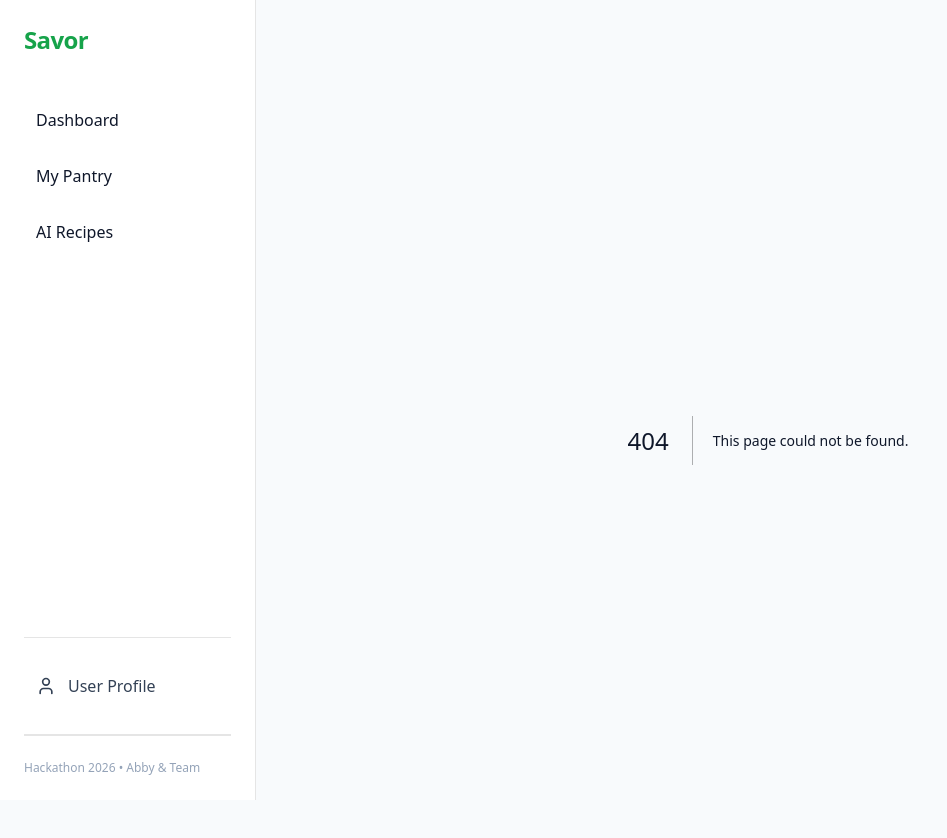
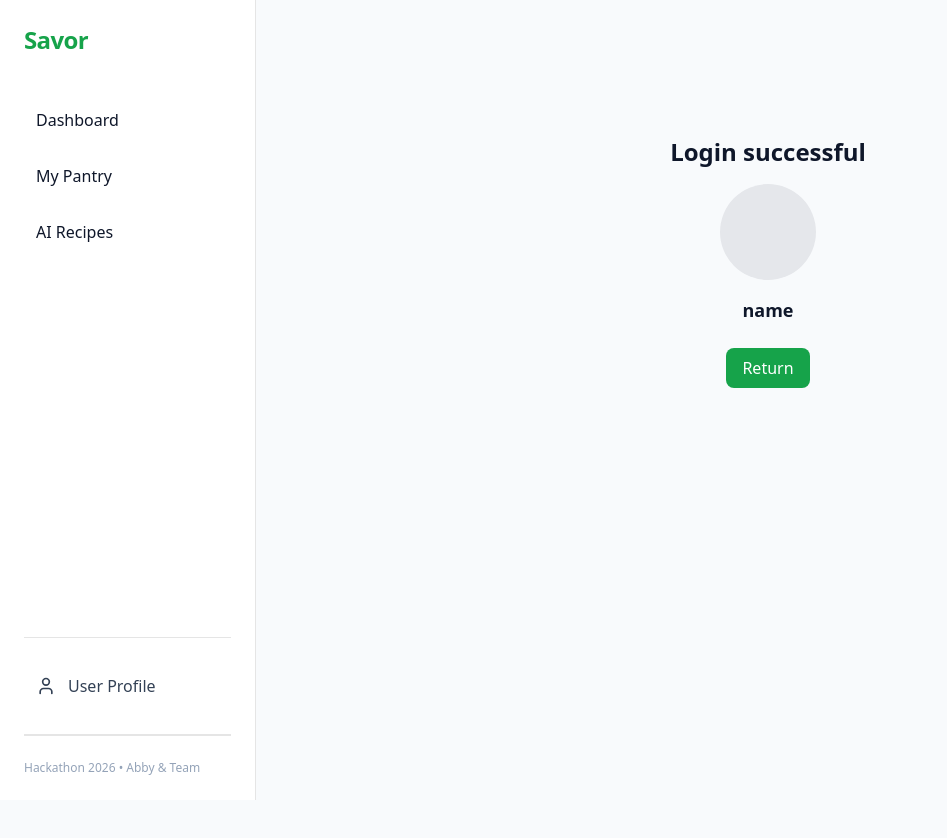
Before and after one commit to gabe-udel/Hackthon2026, a Next.js app: page /user/success in a window 1280 px wide. Before the commit this address had no page. Shown: the top 838 px of the page, without its empty margins (0-947 px from the left). After the commit the page ends 800 px from the top, so only its background shows below. Built offline with nearby package versions, Linux system fonts and the light colour scheme; sample sign-in values are in the browser's storage.

Commit message:
modify ui

```diff
--- a/app/user/page.tsx
+++ b/app/user/page.tsx
@@ -1,6 +1,7 @@
 "use client";
 
-import { useState } from "react";
+import { useState, useEffect } from "react";
+import { useRouter } from "next/navigation";
 import { Mail, Lock, LogIn } from "lucide-react";
 
 type AuthMode = "login" | "signup";
@@ -12,6 +13,19 @@ export default function UserPage() {
   const [confirmPassword, setConfirmPassword] = useState("");
   const [error, setError] = useState("");
   const [success, setSuccess] = useState("");
+
+  const router = useRouter();
+  const [checking, setChecking] = useState(true);
+
+  // if user already logged in, redirect to success page automatically
+  useEffect(() => {
+    const token = localStorage.getItem("auth_token");
+    if (token) {
+      router.replace("/user/success");
+    } else {
+      setChecking(false);
+    }
+  }, [router]);
 
   function validateForm() {
     setError("");
@@ -41,6 +55,8 @@ export default function UserPage() {
     // Frontend only - store in localStorage for demo
     localStorage.setItem("user_email", email);
     localStorage.setItem("auth_token", `token_${Date.now()}`);
+    // navigate to the success page
+    router.push("/user/success");
   }
 
   function handleSignup() {
@@ -49,6 +65,7 @@ export default function UserPage() {
     console.log("Signup attempt:", { email, password });
     localStorage.setItem("user_email", email);
     localStorage.setItem("auth_token", `token_${Date.now()}`);
+    router.push("/user/success");
   }
 
   function handleGoogleLogin() {
@@ -68,6 +85,10 @@ export default function UserPage() {
 
     // Uncomment below to actually redirect to Google
     // window.location.href = googleAuthUrl;
+  }
+
+  if (checking) {
+    return null; // or a spinner
   }
 
   return (
@@ -203,7 +224,7 @@ export default function UserPage() {
         <div className="text-center text-sm text-slate-600">
           {mode === "login" ? (
             <>
-              Don't have an account?{" "}
+              Don&apos;t have an account?{" "}
               <button
                 onClick={() => {
                   setMode("signup");
--- /dev/null
+++ b/app/user/success/page.tsx
@@ -0,0 +1,41 @@
+"use client";
+
+import { useEffect, useState } from "react";
+import { useRouter } from "next/navigation";
+
+export default function LoginSuccessPage() {
+  const [name, setName] = useState<string | null>(null);
+  const router = useRouter();
+
+  useEffect(() => {
+    const email = localStorage.getItem("user_email");
+    if (!email) {
+      // no user info, go back to login
+      router.replace("/user");
+      return;
+    }
+    // take part before @
+    const parts = email.split("@");
+    setName(parts[0] || "");
+  }, [router]);
+
+  const handleLogout = () => {
+    localStorage.removeItem("user_email");
+    localStorage.removeItem("auth_token");
+    router.push("/user");
+  };
+
+  return (
+    <div className="max-w-md mx-auto mt-24 text-center">
+      <h1 className="text-2xl font-bold mb-4">Login successful</h1>
+      <div className="w-24 h-24 bg-gray-200 rounded-full mx-auto mb-4" />
+      {name && <p className="text-lg font-semibold mb-6">{name}</p>}
+      <button
+        onClick={handleLogout}
+        className="px-4 py-2 bg-green-600 text-white rounded-lg hover:bg-green-700"
+      >
+        Return
+      </button>
+    </div>
+  );
+}
```
